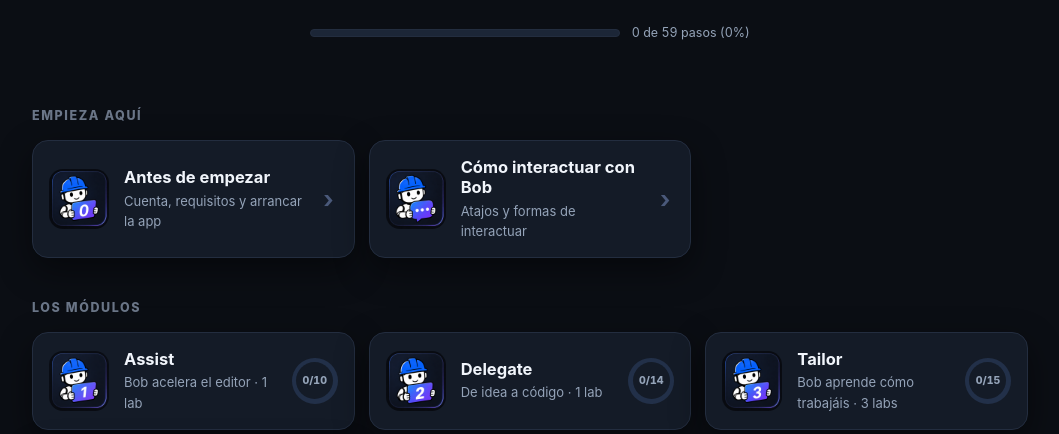
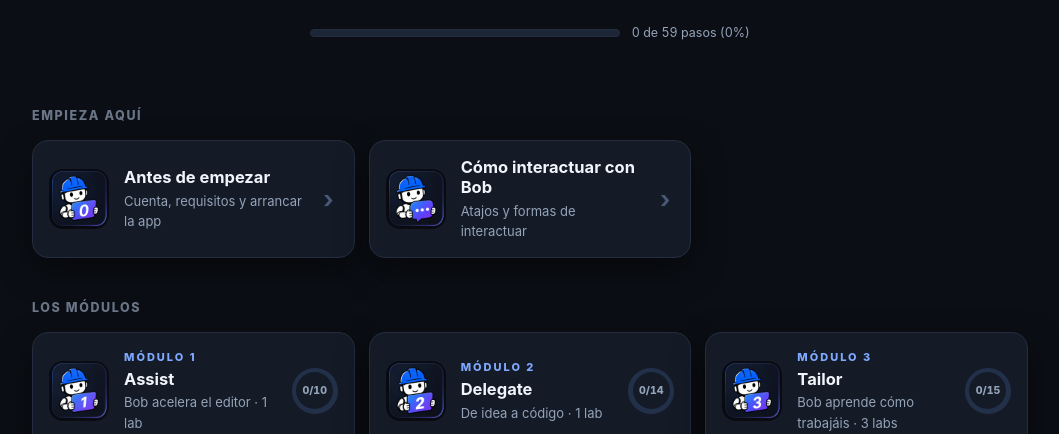
Before and after one commit to SrLozano/bob-hands-on-lab, a plain HTML site: page index.html in a window 1280 px wide. Shown: the part 366-800 px from the top of the page, without its empty margins (110-1169 px from the left). Drawn offline with Linux system fonts and the light colour scheme.

Commit message:
feat(landing): add "Module N" banner to module cards to make the order clear

```diff
--- a/index.html
+++ b/index.html
@@ -73,6 +73,7 @@ img{max-width:100%}
 .cbody{flex:1;min-width:0}
 .ctitle{font-weight:700;font-size:16.5px;color:#f1f5fb;line-height:1.25}
 .csub{color:var(--muted);font-size:13px;margin-top:3px;overflow:hidden;text-overflow:ellipsis}
+.ckick{color:var(--blue2);font-weight:800;letter-spacing:2px;font-size:11px;text-transform:uppercase;margin-bottom:3px}
 .chev{flex:none;color:#4a597a;font-size:24px;font-weight:700;padding-right:4px}
 /* progress ring */
 .ring{flex:none;width:46px;height:46px;border-radius:50%;display:grid;place-items:center;
@@ -371,7 +372,7 @@ const STATIC = {setup:"<div class=\"pre\">\n    <h2>0 · Antes de empezar (setup
   function card(o){
     return '<a class="card" href="#'+o.href+'">'
       +(o.icon?'<img class="chip-img" src="images/'+o.icon+'.png" alt="">':'<div class="chip '+(o.chipcls||'g-blue')+'">'+o.chip+'</div>')
-      +'<div class="cbody"><div class="ctitle">'+o.title+'</div><div class="csub">'+(o.sub||'')+'</div></div>'
+      +'<div class="cbody">'+(o.kick?'<div class="ckick">'+o.kick+'</div>':'')+'<div class="ctitle">'+o.title+'</div><div class="csub">'+(o.sub||'')+'</div></div>'
       +(o.ring?ringEl(o.ring):chevEl())+'</a>';
   }
   function imgGallery(id){var a=(typeof IMAGES!=='undefined'&&IMAGES[id])||[];if(!a.length)return '';
@@ -468,7 +469,7 @@ const STATIC = {setup:"<div class=\"pre\">\n    <h2>0 · Antes de empezar (setup
       card({href:'inputs',icon:'numpuntossuspensivos',chip:'⌘',chipcls:'g-slate',title:'Cómo interactuar con Bob',sub:'Atajos y formas de interactuar'})
     ].join('');
     var mods=MODULES.map(function(m){
-      return card({href:m.key,icon:'num'+m.n,chip:m.n,chipcls:'g-blue',title:m.name,sub:m.tag+' · '+m.labs.length+' lab'+(m.labs.length>1?'s':''),ring:'ring-'+m.key});
+      return card({href:m.key,icon:'num'+m.n,chip:m.n,chipcls:'g-blue',kick:'Módulo '+m.n,title:m.name,sub:m.tag+' · '+m.labs.length+' lab'+(m.labs.length>1?'s':''),ring:'ring-'+m.key});
     }).join('');
     var ref=card({href:'conceptos',icon:'numbombilla',chip:'i',chipcls:'g-slate',title:'Conceptos',sub:'Ideas clave para tener a mano'});
     document.getElementById('home').innerHTML=
```
